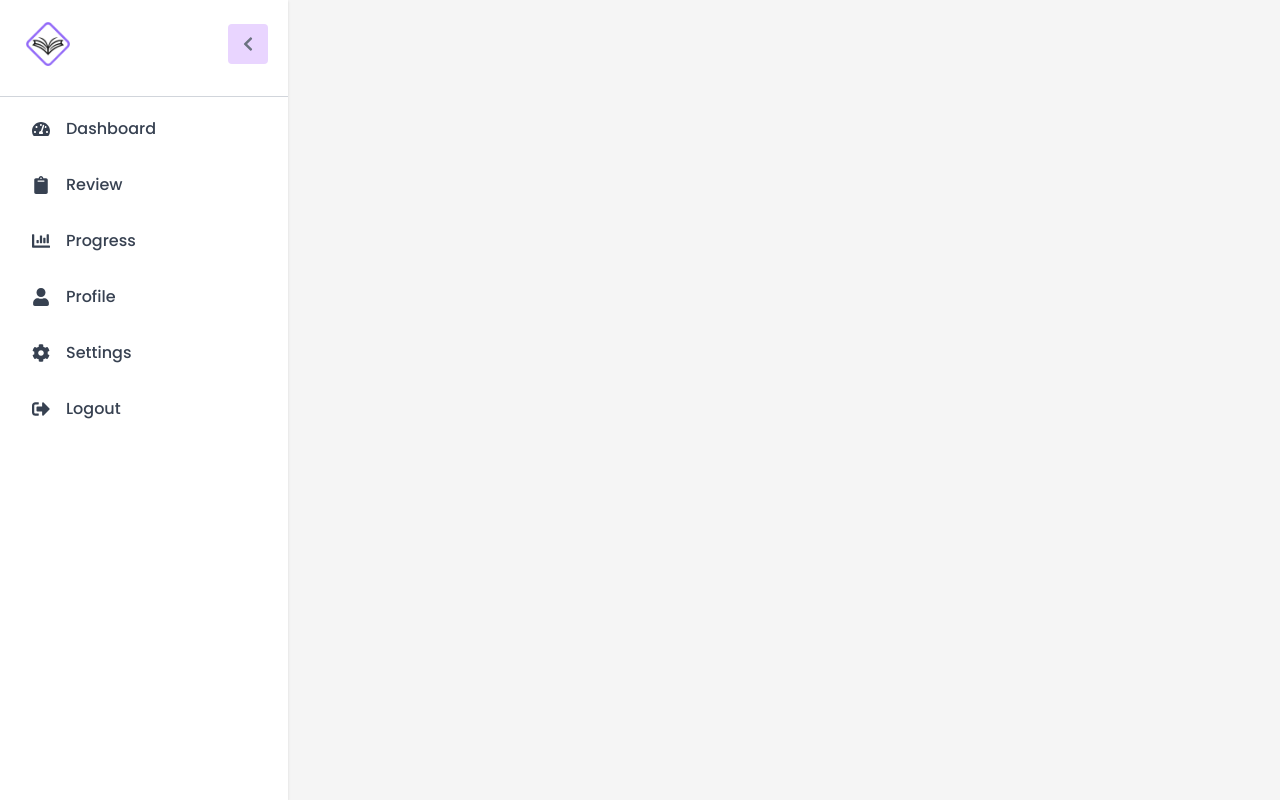
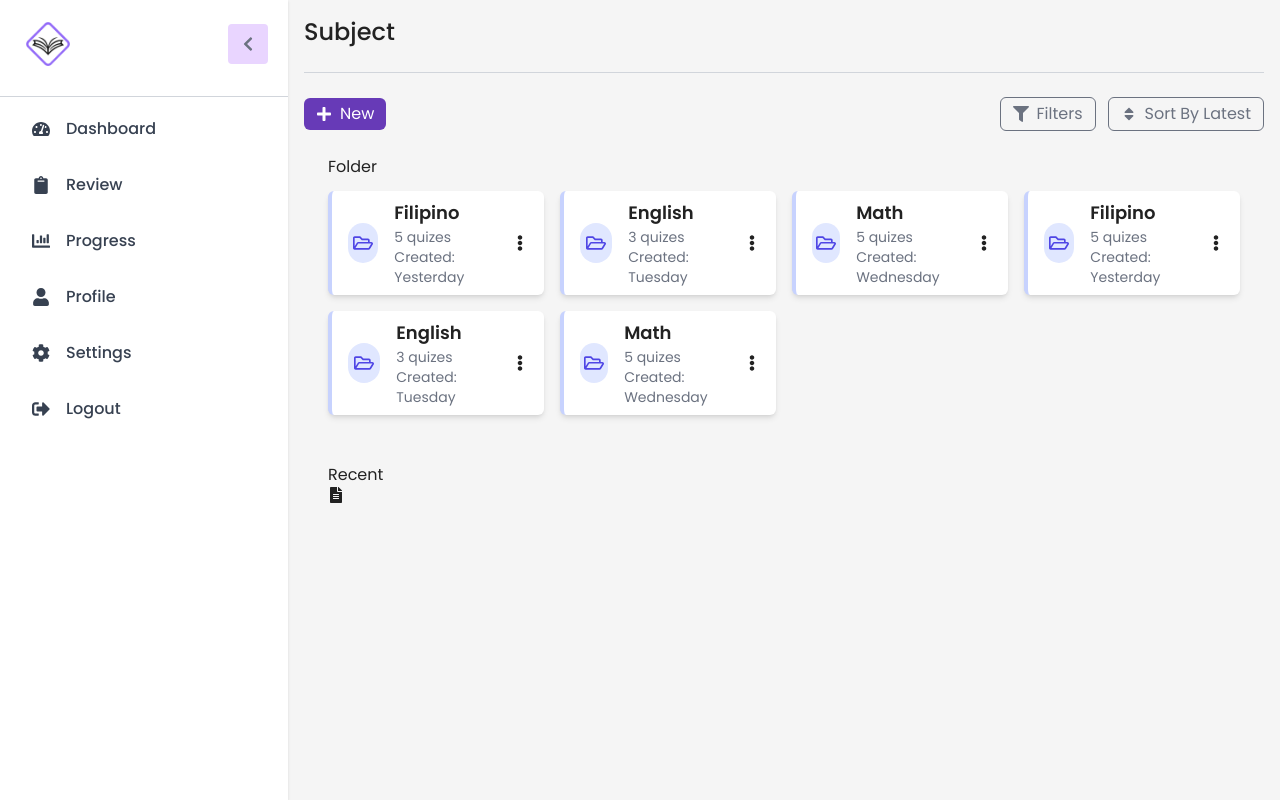
Before and after one commit to vigiperez24/Your-Reviewer, a React (Vite) app: page /Review in a window 1280 px wide. Built offline with nearby package versions, Linux system fonts and the light colour scheme.

Commit message:
Update and Fix Review/Dashvoard

```diff
--- a/package.json
+++ b/package.json
@@ -13,6 +13,7 @@
     "@fortawesome/fontawesome-svg-core": "^6.7.2",
     "@fortawesome/free-brands-svg-icons": "^6.7.2",
     "@fortawesome/react-fontawesome": "^0.2.2",
+    "@heroicons/react": "^2.2.0",
     "@tailwindcss/typography": "^0.5.16",
     "@tailwindcss/vite": "^4.1.5",
     "aos": "^2.3.4",
--- a/src/App.jsx
+++ b/src/App.jsx
@@ -4,8 +4,9 @@ import Home from './pages/Home';
 import RegisterandLogin from './pages/RegisterandLogin';
 import Login from './components/registerPage/Login';
 
+
 import Dashboard from './pages/Dashboard';
-import Review from './pages/Review';
+import Review from './pages/Review'
 
 import './index.css';
 
--- /dev/null
+++ b/src/components/ReviewLayout/AddSubjectSection.jsx
@@ -0,0 +1,41 @@
+import React from "react";
+import {
+    FaPlus,
+    FaFilter,
+    FaSort,
+
+  } from "react-icons/fa";
+
+function AddSubjectSection() {
+  return (
+    <div className="flex flex-col gap-4" >
+      {/* Subject Title */}
+      <div>
+        <h1 className="text-2xl font-medium">Subject</h1>
+      </div>
+      {/* Line */}
+      <div>
+        <hr className=" border-t border-gray-300 my-2" />
+      </div>
+      {/* Three Buttons container */}
+      <div className="flex gap-3 justify-between items-center ">
+        <button className="bg-buttonBg px-3 rounded-md text-white flex items-center justify-center gap-2 p-1">
+          <FaPlus className="text-white" />
+          New
+        </button>
+        <div className="flex gap-3">
+          <button className=" bg-transparent px-3 rounded-md text-gray-500 flex items-center justify-center gap-2 p-1 border border-gray-500">
+            <FaFilter className="text-gray-500" />
+            Filters
+          </button>
+          <button className=" bg-transparent px-3 rounded-md text-gray-500 flex items-center justify-center gap-2 p-1 border border-gray-500">
+            <FaSort className="text-gray-500" />
+            Sort By Latest
+          </button>
+        </div>
+      </div>
+    </div>
+  );
+}
+
+export default AddSubjectSection;
--- /dev/null
+++ b/src/components/ReviewLayout/RecentQuizes.jsx
@@ -0,0 +1,15 @@
+import React from "react";
+import { FaFileAlt } from "react-icons/fa";
+
+function RecentQuizes() {
+  return (
+    <div className="py-6 md:px-6 ">
+      <div>
+        <h1>Recent</h1>
+      </div>
+      <div><FaFileAlt /></div>
+    </div>
+  );
+}
+
+export default RecentQuizes;
--- /dev/null
+++ b/src/components/ReviewLayout/SubjectCard.jsx
@@ -0,0 +1,69 @@
+import React from "react";
+// Feather Icons
+import {
+  FaPlus,
+  FaFilter,
+  FaSort,
+  FaRegFolderOpen,
+  FaEllipsisV,
+} from "react-icons/fa";
+
+function SubjectCard() {
+  const folders = [
+    { id: 1, name: "Filipino", quizCount: 5, createdAt: "Yesterday" },
+    { id: 2, name: "English", quizCount: 3, createdAt: "Tuesday" },
+    { id: 3, name: "Math", quizCount: 5, createdAt: "Wednesday" },
+    { id: 4, name: "Filipino", quizCount: 5, createdAt: "Yesterday" },
+    { id: 5, name: "English", quizCount: 3, createdAt: "Tuesday" },
+    { id: 6, name: "Math", quizCount: 5, createdAt: "Wednesday" },
+  ];
+
+  folders.map((folder) => {
+    console.log(folder.name);
+  });
+  return (
+    <div className="py-6 md:px-6 flex flex-col gap-3">
+      {/* Title */}
+      <div>
+        <h1>Folder</h1>
+      </div>
+      {/* Folder Container */}
+      <div className="grid  gap-4 sm:grid-cols-1 md:grid-cols-2 lg:grid-cols-3 xl:grid-cols-4 ">
+        {folders.map((folder) => (
+          <div
+            key={folder.id}
+            className="border-l-4  border-indigo-200 hover:border-indigo-400 rounded-md flex justify-between px-4 py-2 items-center bg-white shadow-md gap-4"
+          >
+            <div className="flex items-center gap-4">
+              {/* Icon Container */}
+              <div className="w-10 h-10 bg-indigo-100 flex items-center justify-center rounded-full">
+                <span className="text-indigo-600 font-semibold text-xl">
+                  <FaRegFolderOpen />
+                </span>
+              </div>
+              {/* Subject, Quizzes, CreatedAt */}
+              <div className="flex flex-col">
+                <h1 className="text-lg font-semibold text-gray-">
+                  {folder.name}
+                </h1>
+                <p className="text-gray-500 text-sm">
+                  {folder.quizCount} quiz{folder.quizCount !== 1 ? "es" : ""}
+                </p>
+                <p className="text-gray-500 text-sm">
+                  Created: {folder.createdAt}
+                </p>
+              </div>
+            </div>
+            {/* Three Dot Settings */}
+            <span>
+              <FaEllipsisV />
+            </span>
+          </div>
+        ))}
+        {folders.length === 0 && <p>No folders yet. Create one!</p>}
+      </div>
+    </div>
+  );
+}
+
+export default SubjectCard;
--- a/src/components/Sidebar/MobileSidebar.jsx
+++ b/src/components/Sidebar/MobileSidebar.jsx
@@ -1,5 +1,6 @@
 import React, { useState } from "react";
 import Mylogo from "../../assets/heroImg/MyLogo.png";
+  // Font Awesome
 import {
   FaClipboard,
   FaTachometerAlt,
--- a/src/components/Sidebar/Sidebar.jsx
+++ b/src/components/Sidebar/Sidebar.jsx
@@ -1,7 +1,7 @@
   import React, { useState } from "react";
   import { Link, useLocation } from "react-router-dom";
   import Mylogo from "../../assets/heroImg/MyLogo.png";
-
+  // Font Awesome
   import {
     FaChevronLeft,
     FaClipboard,
--- a/src/components/layout/DashboardCollection.jsx
+++ b/src/components/layout/DashboardCollection/DashboardCollection.jsx
@@ -1,11 +1,12 @@
 // src/components/layout/DashboardLayout.jsx
 import React from "react";
-import Sidebar from "../Sidebar/Sidebar";
-import MobileSidebar from "../Sidebar/MobileSidebar";
-import QuickStats from "../DashboardLayout/QuickStats";
-import Badges from "../DashboardLayout/Badges";
-import RecentActivity from "../DashboardLayout/RecentActivity";
+import Sidebar from "../../Sidebar/Sidebar";
+import MobileSidebar from "../../Sidebar/MobileSidebar";
+import QuickStats from "../../DashboardLayout/QuickStats";
+import Badges from "../../DashboardLayout/Badges";
+import RecentActivity from "../../DashboardLayout/RecentActivity";
 
+import { Link} from "react-router-dom";
 function DashboardLayout() {
   return (
     <div className="flex flex-col md:flex-row h-screen w-full relative">
@@ -25,9 +26,14 @@ function DashboardLayout() {
           <h1 className="text-2xl md:text-4xl font-semibold">
             Hi Vigi Perez, Ready to review?
           </h1>
-          <button className="bg-buttonBg text-white px-4 py-2 rounded w-fit">
-            Create New Quiz
-          </button>
+          {/* Dashboard Title / Button */}
+          <div className="flex justify-between items-center">
+            <h1 className="text-2xl font-medium">Dashboard</h1>
+            <Link className="bg-buttonBg text-white px-4 py-2 rounded w-fit"  to="/Review">
+                Create New Quiz
+
+            </Link>
+          </div>
         </div>
         {/* Dashboard Section */}
         <div className="flex flex-col gap-4">
--- /dev/null
+++ b/src/components/layout/ReviewCollection/ReviewCollection.jsx
@@ -0,0 +1,37 @@
+import React from "react";
+import Sidebar from "../../Sidebar/Sidebar";
+import MobileSidebar from "../../Sidebar/MobileSidebar";
+import SubjectCard from "../../ReviewLayout/SubjectCard";
+import RecentQuizes from "../../ReviewLayout/RecentQuizes";
+import AddSubjectSection from "../../ReviewLayout/AddSubjectSection";
+function ReviewCollection() {
+  return (
+    <div className="flex flex-col md:flex-row h-screen w-full relative">
+      {/* Sidebar for desktop */}
+      <aside className="hidden md:block">
+        <Sidebar />
+      </aside>
+
+      {/* Sidebar for mobile */}
+      <div className="block md:hidden">
+        <MobileSidebar />
+      </div>
+      {/* Subject AddSubjectModal, SubjectCard, SubjectList */}
+      <main className="w-full max-w-screen-2xl mx-auto md:py-4 p-4 overflow-x-auto">
+        {/* Add Subject */}
+        <div>
+          <AddSubjectSection/>
+        </div>
+        {/* Subject Card */}
+        <div>
+          <SubjectCard/>
+        </div>
+        <div>
+          <RecentQuizes/>
+        </div>
+      </main>
+    </div>
+  );
+}
+
+export default ReviewCollection;
--- a/src/pages/Dashboard.jsx
+++ b/src/pages/Dashboard.jsx
@@ -1,6 +1,6 @@
 import React from 'react'
 // import Sidebar from '../components/Sidebar/Sidebar'
-import DashboardCollection from '../components/layout/DashboardCollection'
+import DashboardCollection from '../components/layout/DashboardCollection/DashboardCollection'
 
 
 
--- a/src/pages/Review.jsx
+++ b/src/pages/Review.jsx
@@ -1,11 +1,12 @@
 import React from 'react'
-import Sidebar from '../components/Sidebar/Sidebar'
+import ReviewCollection from "../components/layout/ReviewCollection/ReviewCollection"
+
 
 
 function Review() {
   return (
     <>
-    <Sidebar/>
+    <ReviewCollection/>
     </>
   )
 }
```
Also changed, not shown: src/pages/Profile.jsx (added), 1 other file (tests, documents, lock files or other folders).
